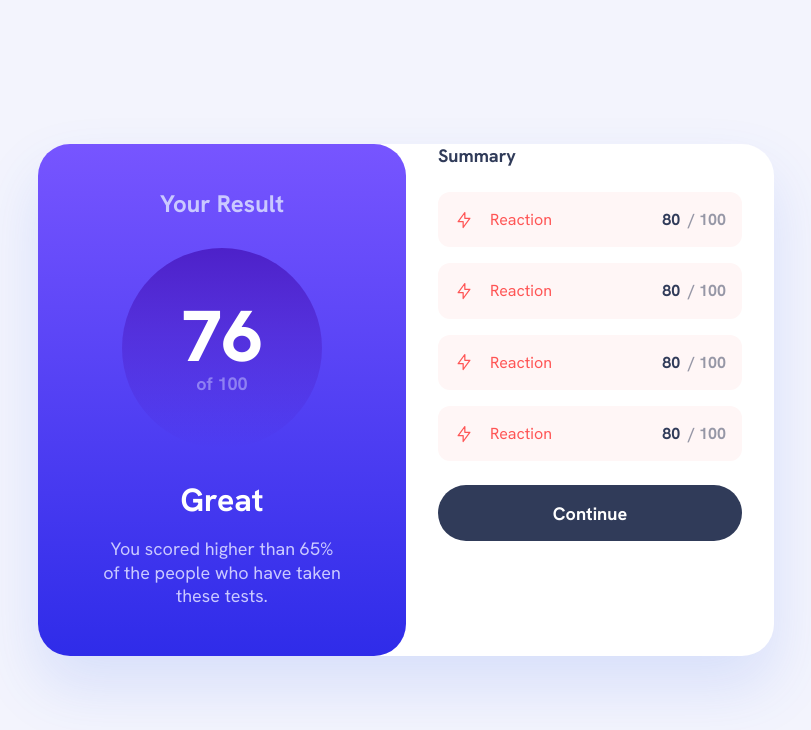
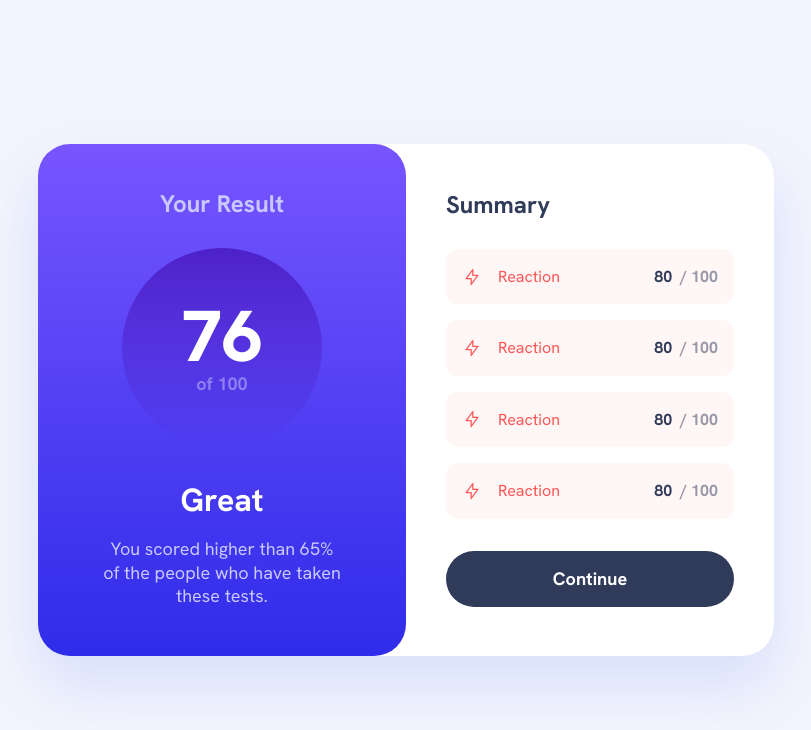
Before and after one commit to g-akca/results-summary-component, a React (Vite) app: page / in a window 1280 px wide. Shown: the top 730 px of the page, without its empty margins (234-1045 px from the left). Built offline with nearby package versions, Linux system fonts and the light colour scheme.

Commit message:
Style SummarySection on tablet

```diff
--- a/src/components/SummarySection.css
+++ b/src/components/SummarySection.css
@@ -9,3 +9,16 @@
     color: var(--navy-950);
     font-size: 18px;
 }
+
+/* Tablet Responsive Styles */
+@media screen and (min-width: 768px) {
+    .summary-section {
+        justify-content: center;
+        gap: var(--spacing-400);
+        padding: var(--spacing-600) var(--spacing-500);
+    }
+
+    .summary-section h2 {
+        font-size: 24px;
+    }
+}
```
